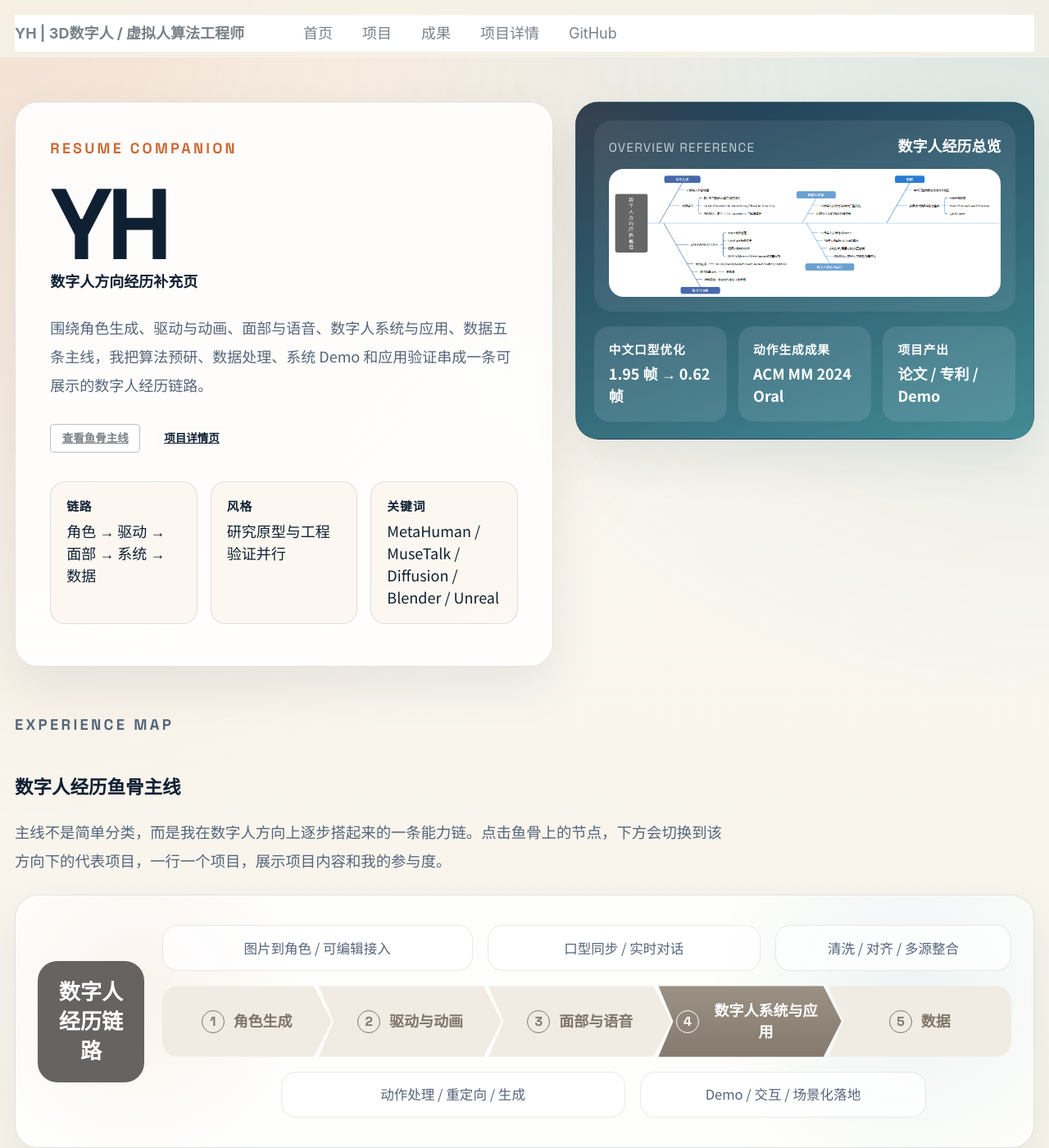
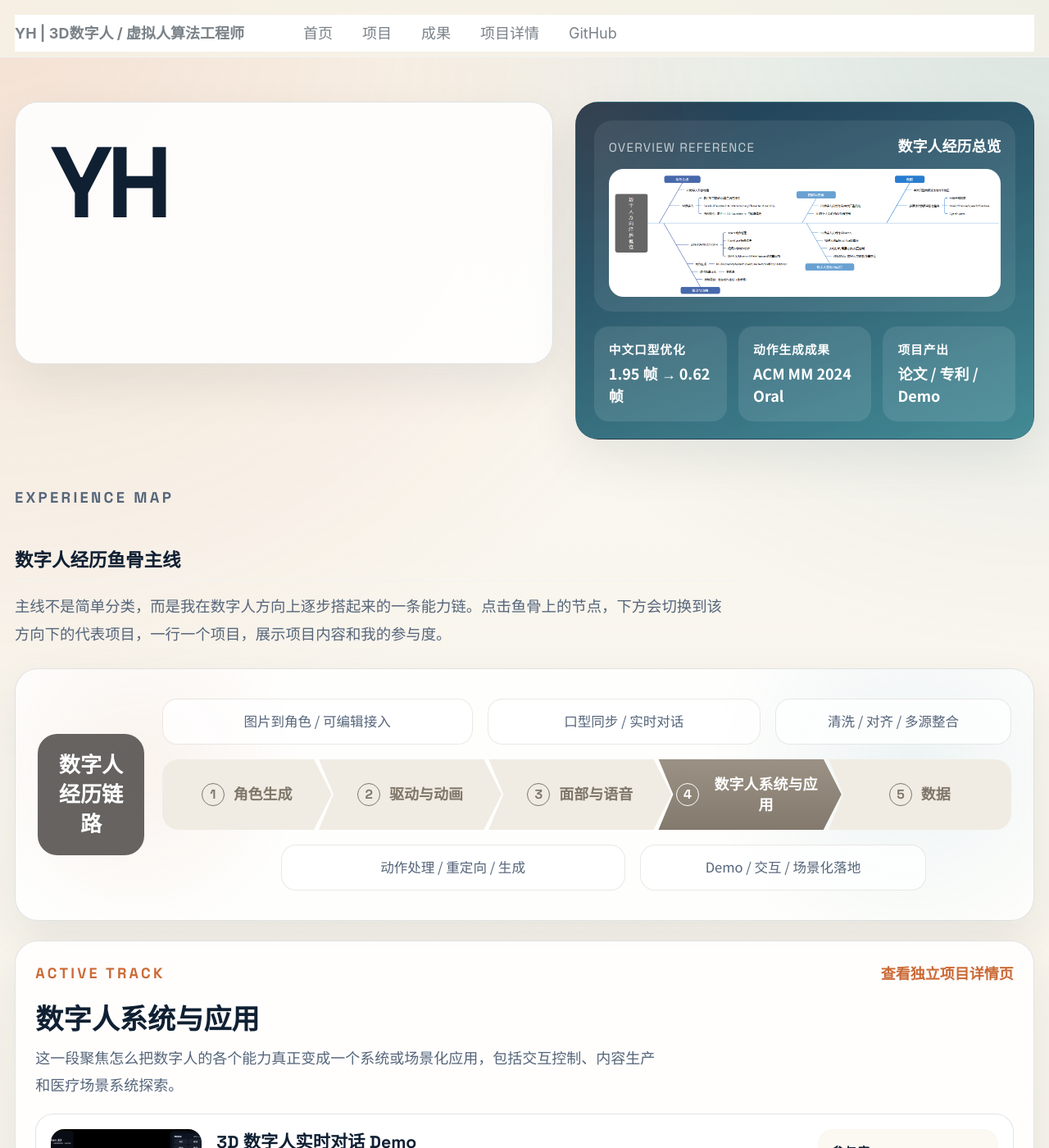
Before and after one commit to svitass/svitass.github.io, a Jekyll site: the page built from _pages/about.md, in a window 1280 px wide and 1400 px high. Shown: the whole window at 82% size. Built offline with Jekyll 4.4.1, drawn with Linux system fonts in a browser that asks for light colours.

Commit message:
Simplify hero to initials only

```diff
--- a/_pages/about.md
+++ b/_pages/about.md
@@ -10,19 +10,7 @@ redirect_from:
 <div id="top" class="portfolio-home portfolio-home--resume">
   <section class="resume-hero">
     <div class="resume-hero__copy">
-      <p class="portfolio-eyebrow">RESUME COMPANION</p>
       <h1 class="resume-hero__name">YH</h1>
-      <p class="resume-hero__role">数字人方向经历补充页</p>
-      <p class="resume-hero__summary">围绕角色生成、驱动与动画、面部与语音、数字人系统与应用、数据五条主线，我把算法预研、数据处理、系统 Demo 和应用验证串成一条可展示的数字人经历链路。</p>
-      <div class="resume-hero__actions">
-        <a class="btn btn--inverse" href="#experience-map">查看鱼骨主线</a>
-        <a class="btn btn--light-outline" href="/portfolio/">项目详情页</a>
-      </div>
-      <ul class="resume-hero__facts">
-        <li><strong>链路</strong><span>角色 → 驱动 → 面部 → 系统 → 数据</span></li>
-        <li><strong>风格</strong><span>研究原型与工程验证并行</span></li>
-        <li><strong>关键词</strong><span>MetaHuman / MuseTalk / Diffusion / Blender / Unreal</span></li>
-      </ul>
     </div>
 
     <aside class="resume-hero__visual">
--- a/_sass/_portfolio-home.scss
+++ b/_sass/_portfolio-home.scss
@@ -70,6 +70,10 @@ body {
 }
 
 .resume-hero__copy {
+  display: flex;
+  align-items: flex-start;
+  justify-content: flex-start;
+  min-height: 320px;
   padding: 2.35rem;
 }
 
@@ -1061,6 +1065,10 @@ body {
     font-size: 3.6rem;
   }
 
+  .resume-hero__copy {
+    min-height: 0;
+  }
+
   .fishbone-stage {
     grid-template-columns: 1fr;
     padding-top: 1.25rem;
```
